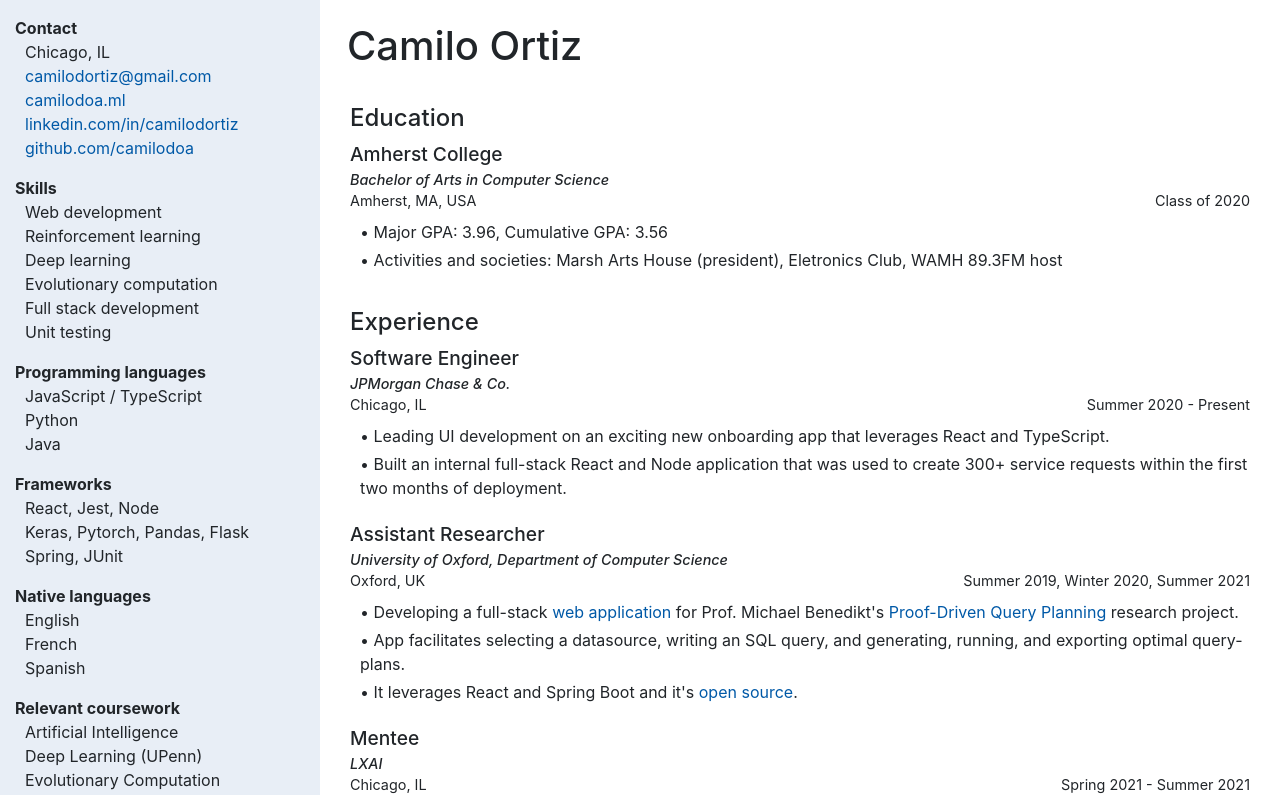
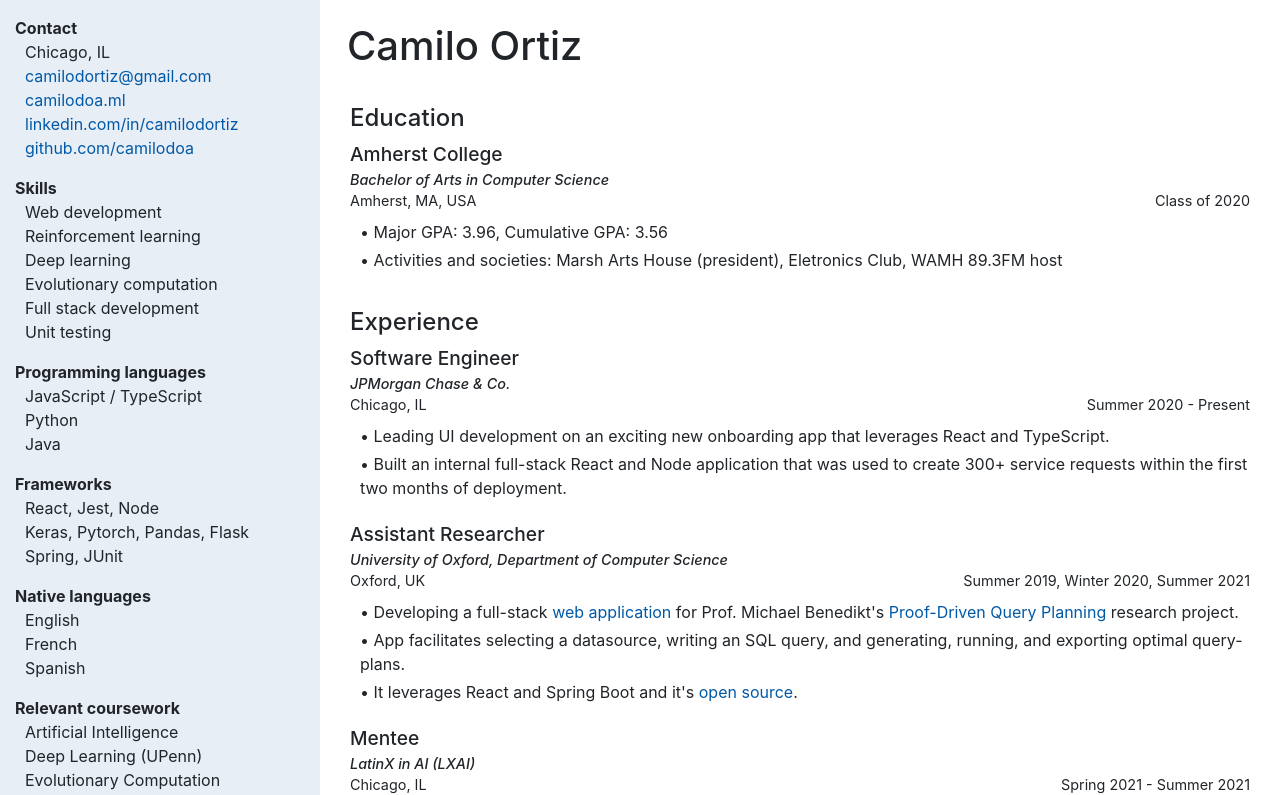
Before and after one commit to camilodoa/resume, a React (Create React App) app: page / in a window 1280 px wide. Shown: the top 795 px of the page. Built offline with nearby package versions, Linux system fonts and the light colour scheme.

Commit message:
Update copy again

```diff
--- a/src/data.js
+++ b/src/data.js
@@ -117,7 +117,7 @@
     },
     {
       title : 'Mentee',
-      subtitle : 'LXAI',
+      subtitle : 'LatinX in AI (LXAI)',
       location : 'Chicago, IL',
       date : 'Spring 2021 - Summer 2021',
       list : [
```
